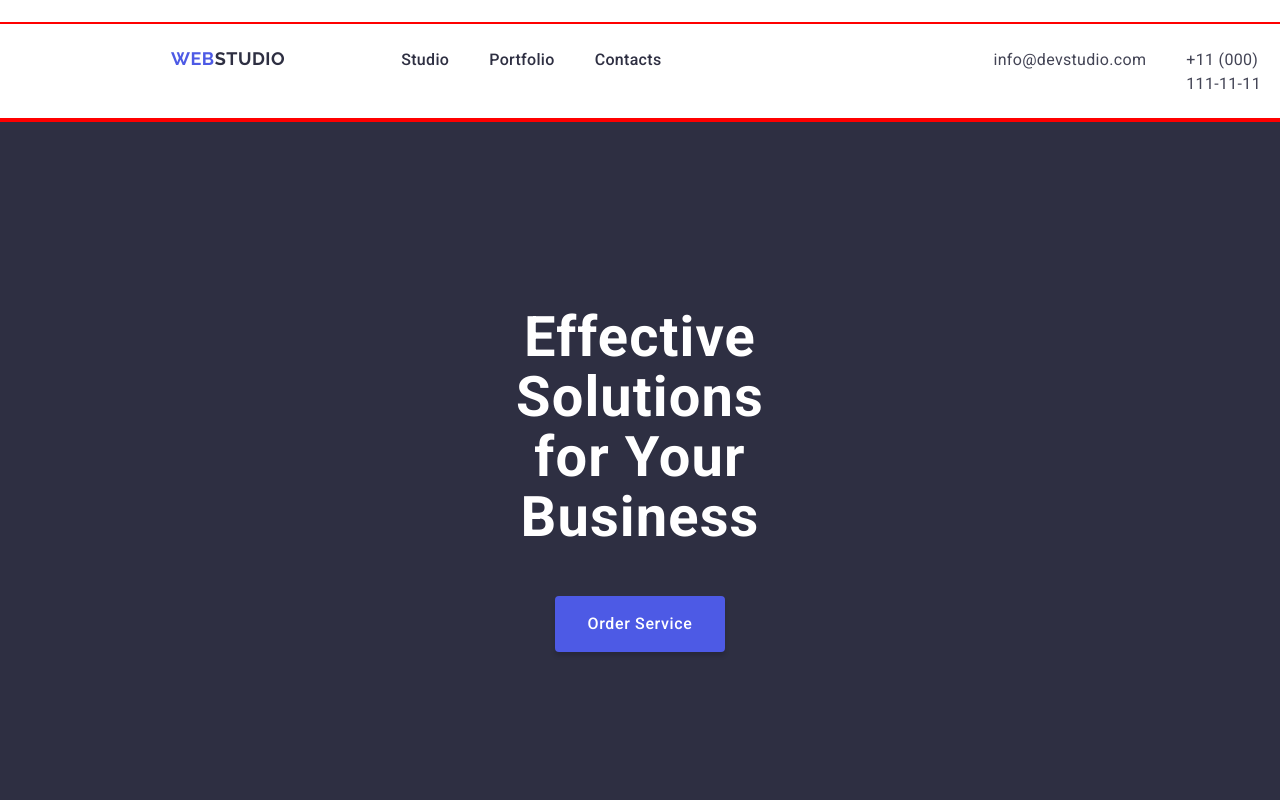
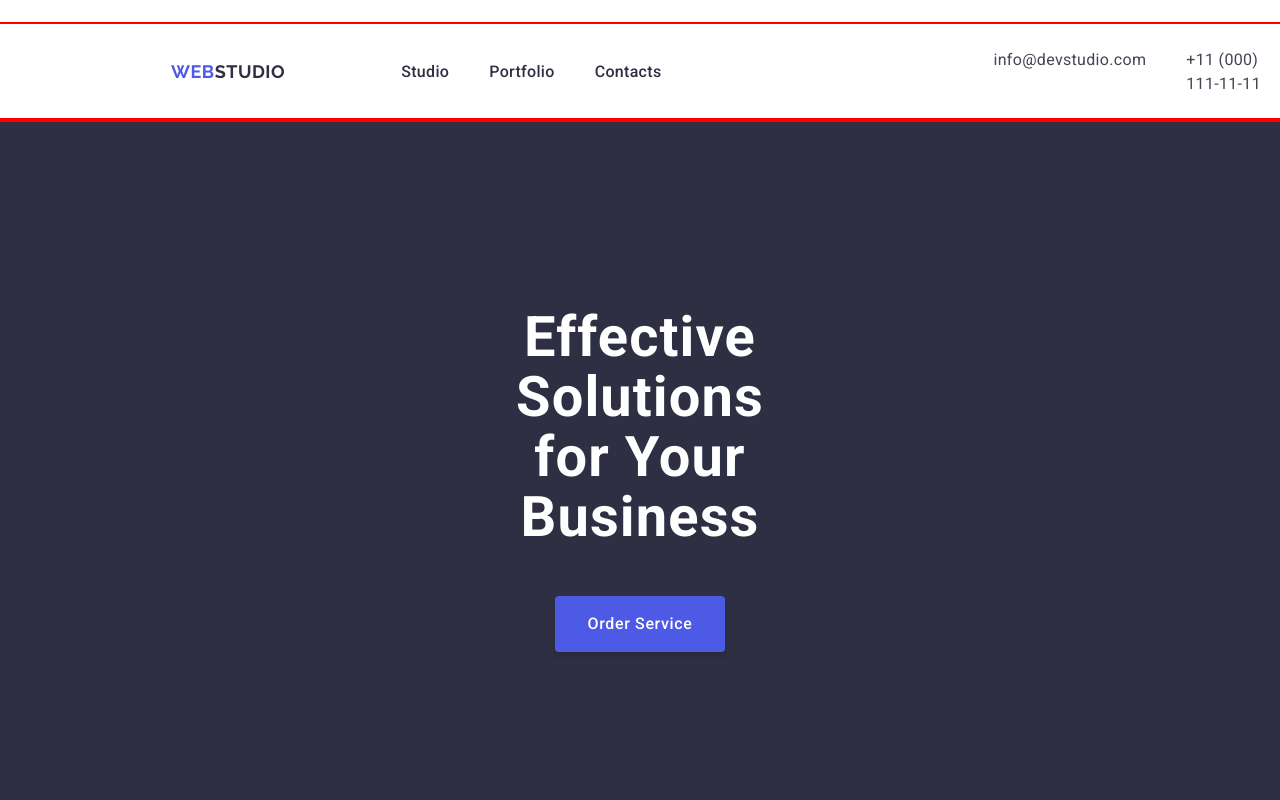
Before and after one commit to Balta4a/homework-1, a plain HTML site: page index.html in a window 1280 px wide. Shown: the top 800 px of the page. Drawn offline with nearby package versions, Linux system fonts and the light colour scheme.

Commit message:
update-m3-1

```diff
--- a/css/style.css
+++ b/css/style.css
@@ -49,6 +49,7 @@ ul {
 
 .header-navigation {
     display: flex;
+    align-items: center;
 
 }
 
@@ -66,6 +67,7 @@ ul {
             padding-top: 24px;
             padding-bottom: 24px;
             padding-left: 156px;
+            margin-right: 76px;
 }
 .header-menu-item:hover {
     color:#404bbf;
@@ -80,7 +82,6 @@ ul {
 }
 .header-menu-list {
     display: flex;
-    margin-left: 76px;
     padding-top: 24px;
     padding-bottom: 24px;
     gap: 40px;
```
